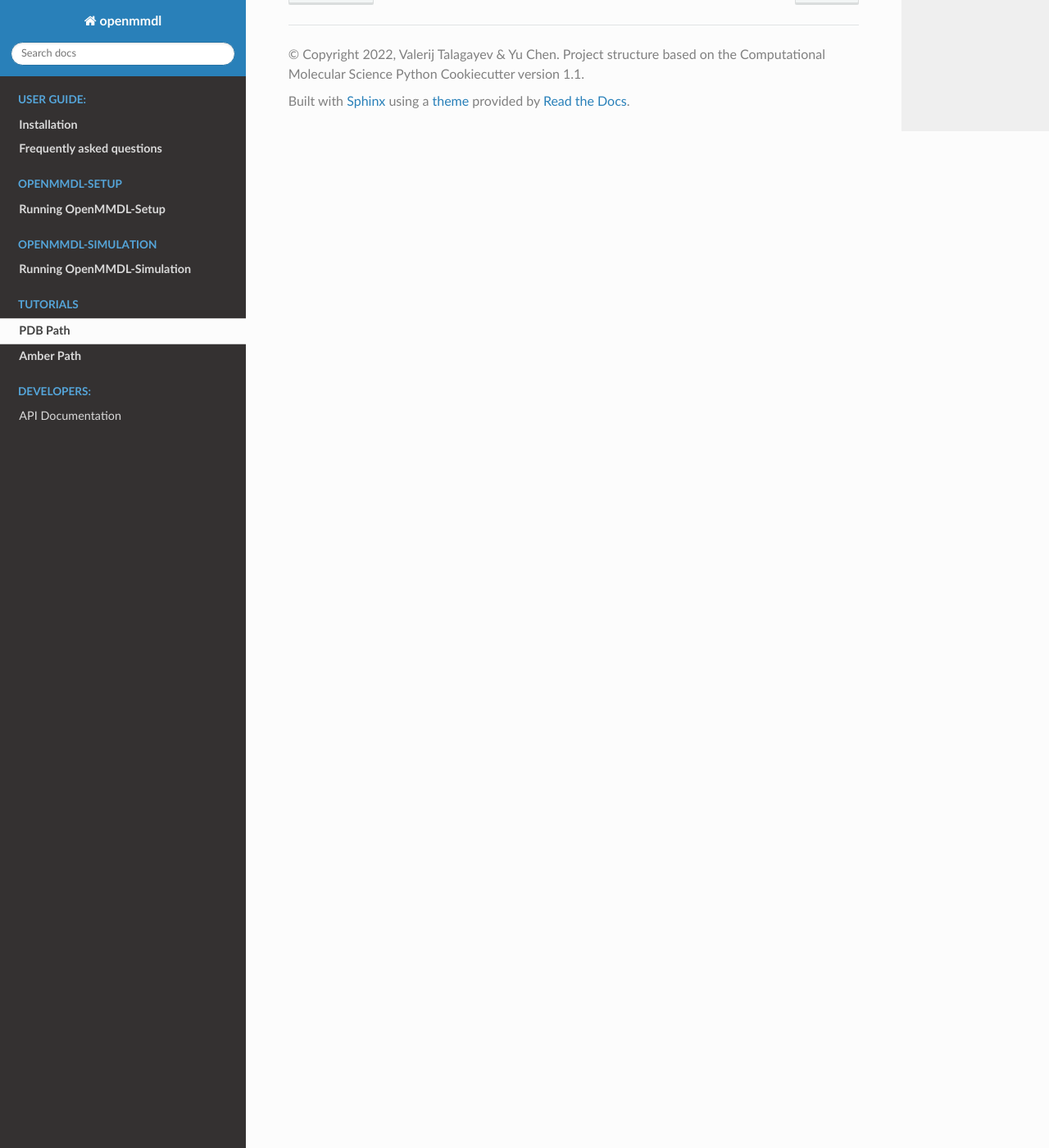
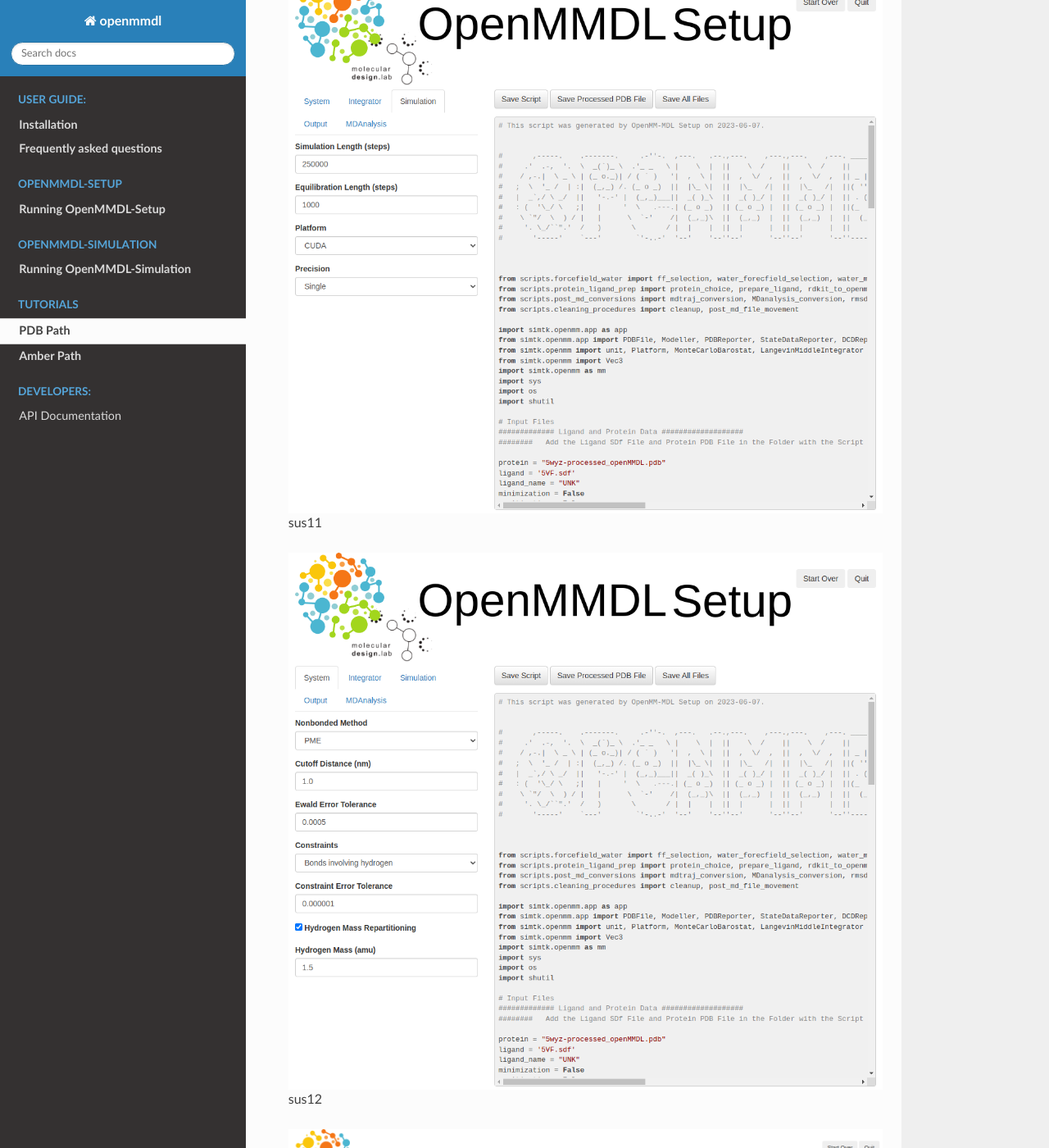
Before and after one commit to wolberlab/OpenMMDL, a Sphinx documentation site: the page built from docs/tutorial_pdb_path.rst, in a window 1280 px wide and 1400 px high, scrolled down 5616 px. Shown: the whole window at 82% size. Built offline with Sphinx 7.4.7 and the Read the Docs theme 2.0.0, drawn with Linux system fonts in a browser that asks for light colours.

Commit message:
Update tutorial_pdb_path.rst

```diff
--- a/docs/tutorial_pdb_path.rst
+++ b/docs/tutorial_pdb_path.rst
@@ -66,3 +66,27 @@
    :align: center
 
 sus10
+
+.. figure:: /_static/images/tutorials/PDB_Path/Simulationoptions1.png
+   :figwidth: 725px
+   :align: center
+
+sus11
+
+.. figure:: /_static/images/tutorials/PDB_Path/Simulationoptions2.png
+   :figwidth: 725px
+   :align: center
+
+sus12
+
+.. figure:: /_static/images/tutorials/PDB_Path/Simulationoptions3.png
+   :figwidth: 725px
+   :align: center
+
+sus13
+
+.. figure:: /_static/images/tutorials/PDB_Path/Simulationoptions4.png
+   :figwidth: 725px
+   :align: center
+
+sus14
```
